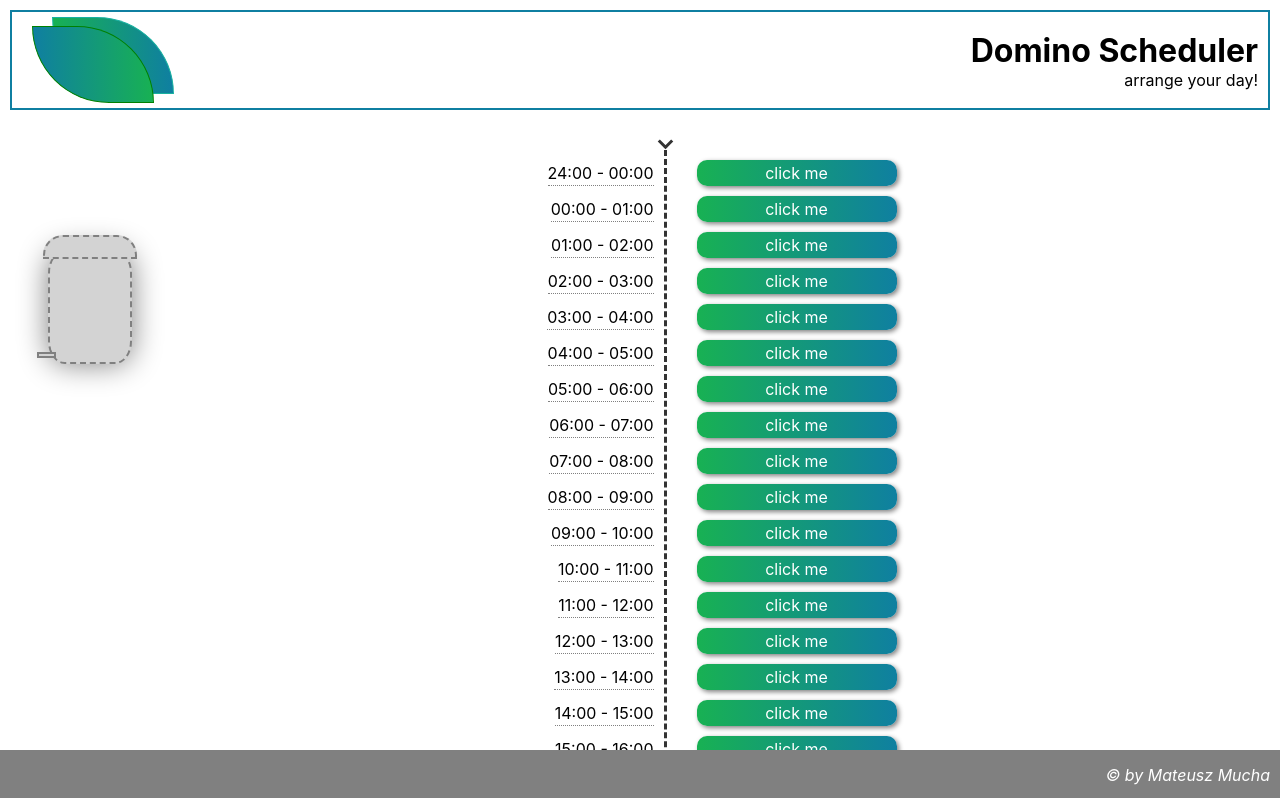
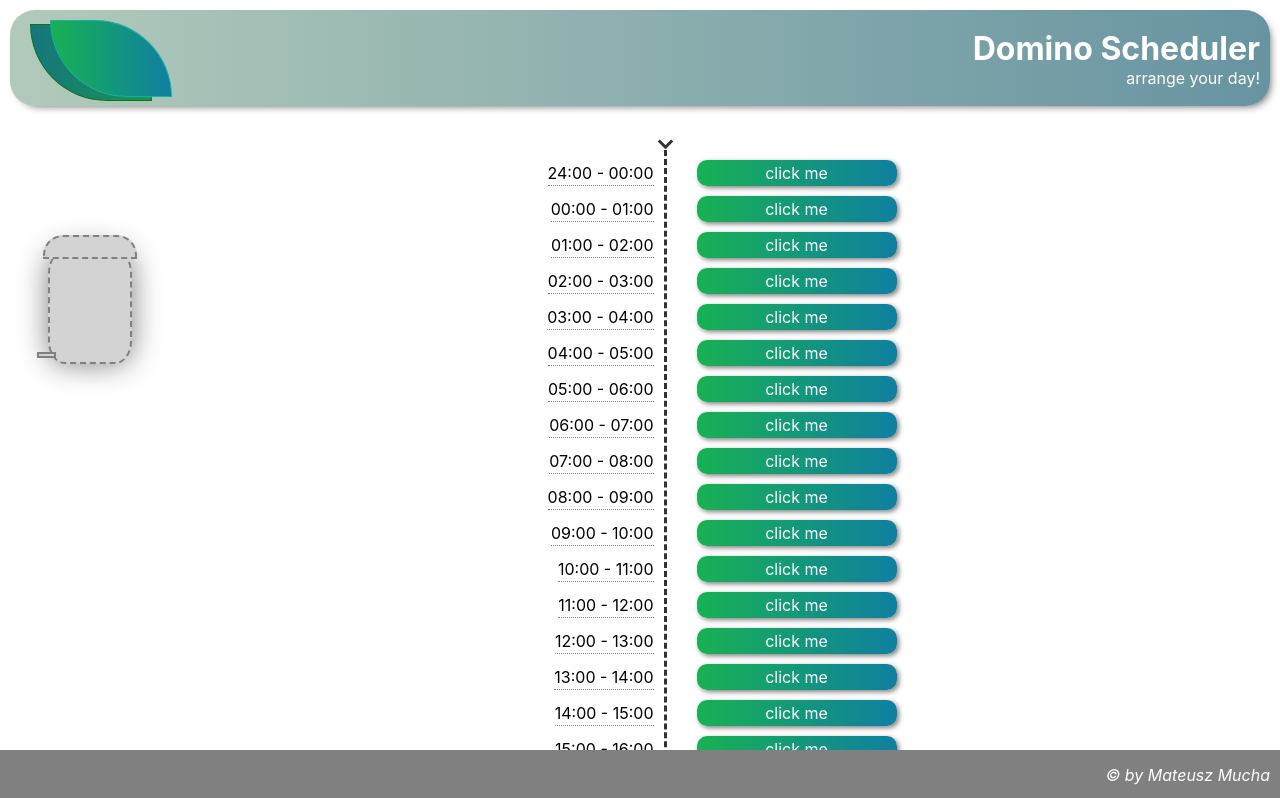
Before and after one commit to muchamateusz/domino_scheduler, a React app: page / in a window 1280 px wide. Shown: the top 798 px of the page. Built offline with nearby package versions, Linux system fonts and the light colour scheme.

Commit message:
some styling for starters

```diff
--- a/package.json
+++ b/package.json
@@ -33,6 +33,7 @@
     "html-webpack-plugin": "4.0.0-alpha.2",
     "i": "^0.3.6",
     "identity-obj-proxy": "3.0.0",
+    "import-modules": "^3.2.0",
     "jest": "23.6.0",
     "jest-pnp-resolver": "1.0.1",
     "jest-resolve": "23.6.0",
--- a/src/containers/MainDashboard/MainDashboard.jsx
+++ b/src/containers/MainDashboard/MainDashboard.jsx
@@ -6,8 +6,8 @@ import {
   getItems,
   getListStyle,
   parseTimeFormat
-} from "common/functions";
-import { ITEM_TYPES } from "common/enums";
+} from "../../common/functions";
+import { ITEM_TYPES } from "../../common/enums";
 
 import "./MainDashboard.less";
 
--- a/src/containers/MainDashboard/TimeLineItem/TimeLineItem.jsx
+++ b/src/containers/MainDashboard/TimeLineItem/TimeLineItem.jsx
@@ -1,5 +1,5 @@
 import React from "react";
-import { ITEM_TYPES } from "common/enums";
+import { ITEM_TYPES } from "../../../common/enums";
 import Ghost from "./components/Ghost";
 import Active from "./components/Active";
 import Editable from "./components/Editable";
--- a/src/containers/MainDashboard/TimeLineItem/TimeLineItem.less
+++ b/src/containers/MainDashboard/TimeLineItem/TimeLineItem.less
@@ -12,16 +12,21 @@
   & input {
     border: none;
     border-bottom: 1px solid grey;
-    padding: 0 10px;
-    margin-right: 5px;
+    margin: 0 10px;
     width: 60%;
+    box-sizing: content-box;
+    &:focus-within {
+      outline: 0;
+    }
   }
   & button {
-    border-radius: 10px;
-    width: 40px;
+    border-radius: 5px;
+    width: 50px;
+    border: 0;
+    background: #a5d5f7;
     &:hover {
       cursor: pointer;
-      font-weight: bold;
+      background-color: #a5d5f7a6;
     }
   }
 }
--- a/src/containers/MainDashboard/TimeLineItem/components/Active.jsx
+++ b/src/containers/MainDashboard/TimeLineItem/components/Active.jsx
@@ -1,8 +1,8 @@
 import React, { Component } from "react";
 import classNames from "classnames";
 import { Draggable } from "react-beautiful-dnd";
-import { getItemStyle } from "common/functions";
-import { ITEM_TYPES } from "common/enums";
+import { getItemStyle } from "../../../../common/functions";
+import { ITEM_TYPES } from "../../../../common/enums";
 import { TwitterPicker } from "react-color";
 
 class Active extends Component {
--- a/src/containers/MainDashboard/TimeLineItem/components/Editable.jsx
+++ b/src/containers/MainDashboard/TimeLineItem/components/Editable.jsx
@@ -1,6 +1,6 @@
 import React, { useState } from "react";
 import classNames from "classnames";
-import { ITEM_TYPES } from "common/enums";
+import { ITEM_TYPES } from "../../../../common/enums";
 
 const Editable = ({ item, index, ...props }) => {
   const [text, setText] = useState(item.content);
@@ -19,7 +19,7 @@ const Editable = ({ item, index, ...props }) => {
         <form onSubmit={props.onClickHandler({ ...item, index, text })}>
           <input
             type="text"
-            value={text}
+            placeholder={text}
             onChange={handleInputChange}
             title={text.length > 15 ? text : null}
           />
--- a/src/containers/MainDashboard/TimeLineItem/components/Ghost.jsx
+++ b/src/containers/MainDashboard/TimeLineItem/components/Ghost.jsx
@@ -1,8 +1,8 @@
 import React from "react";
 import { Draggable } from "react-beautiful-dnd";
-import { getItemStyle } from "common/functions";
+import { getItemStyle } from "../../../../common/functions";
 import classNames from "classnames";
-import { ITEM_TYPES } from "common/enums";
+import { ITEM_TYPES } from "../../../../common/enums";
 
 const Ghost = ({ item, index, ...props }) => {
   return (
--- a/src/containers/TitleBar/TitleBar.less
+++ b/src/containers/TitleBar/TitleBar.less
@@ -1,9 +1,9 @@
 .title-bar {
   height: 110px;
   background-color: white;
+  color: white;
   position: fixed;
   top: 0;
-  color: black;
   left: 0;
   width: 100%;
   z-index: 2;
@@ -14,10 +14,12 @@
     padding: 10px;
     display: flex;
     flex: 1 1;
+    box-shadow: 4px 4px 10px -5px rgba(0, 0, 0, 75%);
+    border-radius: 25px;
     justify-content: center;
     flex-direction: column;
     align-items: flex-end;
-    border: 2px solid #0f7fa1;
+    background: linear-gradient(to right, #21663b59, #1d5f74ab);
     margin: 10px;
     &::after {
       content: "";
@@ -39,8 +41,7 @@
       position: absolute;
       left: 40px;
       border: 1px solid #18b1a0;
-      z-index: -1;
-      top: 5%;
+      top: 10px;
       border-radius: 0px 300px 0px 300px;
     }
     &__text {
```
Also changed, not shown: src/App.js (+3 -5 lines), 1 other file (tests, documents, lock files or other folders).
